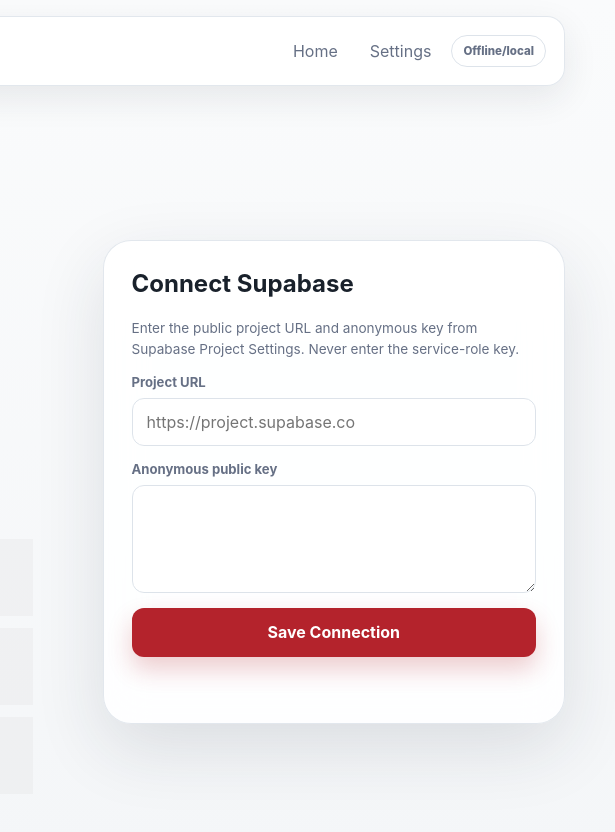
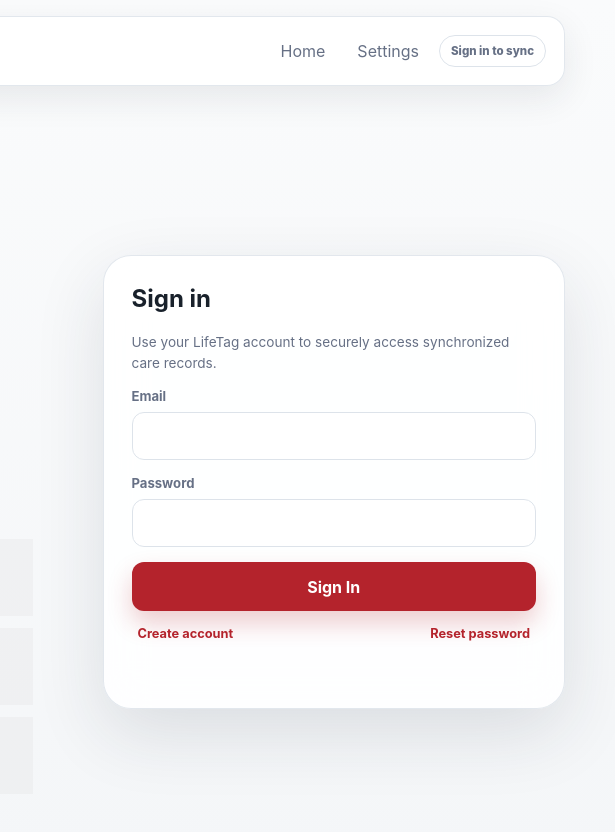
Before and after one commit to cozeenn/lifetag, a plain HTML site: page auth.html in a window 1280 px wide. Shown: the full height of the page, 665-1280 px from the left. Drawn offline with nearby package versions, Linux system fonts and the light colour scheme.

Commit message:
Simplify secure account to email login

```diff
--- a/auth.html
+++ b/auth.html
@@ -1,7 +1,6 @@
 <!DOCTYPE html><html lang="en"><head><meta charset="UTF-8"><meta name="viewport" content="width=device-width,initial-scale=1"><title>LifeTag | Secure Account</title><link rel="stylesheet" href="style.css"></head><body>
 <header class="site-header"><a class="brand" href="index.html"><img src="assets/logo.svg" alt="LifeTag"><span><strong>LifeTag</strong><small>Secure cloud account</small></span></a><nav class="nav-links"><a href="index.html">Home</a><a href="settings.html">Settings</a><span class="cloud-pill" data-cloud-status>Checking cloud…</span></nav></header>
 <main class="section auth-layout"><section><span class="eyebrow">Protected health workspace</span><h1 class="page-title">Your care records, securely synchronized.</h1><p class="auth-intro">Sign in to synchronize profiles, enforce caregiver permissions, store private documents, and retain an accountable change history across devices.</p><div class="security-points"><div><strong>Row-level security</strong><span>Database policies isolate every household.</span></div><div><strong>Private documents</strong><span>Files use protected storage and signed access.</span></div><div><strong>Offline first</strong><span>Essential records remain cached on this device.</span></div></div></section>
-<section class="form-card auth-card"><div id="setupPanel"><h2>Connect Supabase</h2><p>Enter the public project URL and anonymous key from Supabase Project Settings. Never enter the service-role key.</p><form id="cloudSetupForm"><label class="field"><span>Project URL</span><input id="supabaseUrl" type="url" required placeholder="https://project.supabase.co"></label><label class="field"><span>Anonymous public key</span><textarea id="supabaseAnonKey" required rows="4"></textarea></label><button class="button button-primary button-full">Save Connection</button></form></div>
-<div id="authPanel" hidden><h2 id="authTitle">Sign in</h2><form id="authForm"><label class="field"><span>Email</span><input id="authEmail" type="email" autocomplete="email" required></label><label class="field"><span>Password</span><input id="authPassword" type="password" autocomplete="current-password" minlength="8" required></label><button class="button button-primary button-full" id="signInButton">Sign In</button></form><div class="auth-actions"><button id="createAccount" type="button">Create account</button><button id="resetPassword" type="button">Reset password</button></div></div>
-<div id="accountPanel" hidden><h2>Account connected</h2><p id="accountEmail"></p><div class="account-actions"><button class="button button-primary button-full" id="syncNow">Sync Now</button><button class="button button-outline button-full" id="signOut">Sign Out</button><button class="button button-danger-ghost button-full" id="disconnectCloud">Disconnect This Device</button></div></div><p id="authMessage" class="form-message" role="status"></p></section></main>
+<section class="form-card auth-card"><div id="authPanel"><h2 id="authTitle">Sign in</h2><p>Use your LifeTag account to securely access synchronized care records.</p><form id="authForm"><label class="field"><span>Email</span><input id="authEmail" type="email" autocomplete="email" required></label><label class="field"><span>Password</span><input id="authPassword" type="password" autocomplete="current-password" minlength="8" required></label><button class="button button-primary button-full" id="signInButton">Sign In</button></form><div class="auth-actions"><button id="createAccount" type="button">Create account</button><button id="resetPassword" type="button">Reset password</button></div></div>
+<div id="accountPanel" hidden><h2>Account connected</h2><p id="accountEmail"></p><div class="account-actions"><button class="button button-primary button-full" id="syncNow">Sync Now</button><button class="button button-outline button-full" id="signOut">Sign Out</button></div></div><p id="authMessage" class="form-message" role="status"></p></section></main>
 <script src="https://cdn.jsdelivr.net/npm/@supabase/supabase-js@2"></script><script src="backend.js"></script><script src="auth.js"></script></body></html>
--- a/auth.js
+++ b/auth.js
@@ -1,10 +1,8 @@
 const message=(text,error=false)=>{const el=document.getElementById("authMessage");el.textContent=text;el.classList.toggle("error",error);};
-async function refreshAuth(){const configured=LifeTagCloud.configured();document.getElementById("setupPanel").hidden=configured;document.getElementById("authPanel").hidden=!configured;document.getElementById("accountPanel").hidden=true;if(!configured)return;await new Promise(resolve=>setTimeout(resolve,300));const user=LifeTagCloud.user();if(user){document.getElementById("authPanel").hidden=true;document.getElementById("accountPanel").hidden=false;document.getElementById("accountEmail").textContent=user.email;}}
-document.getElementById("cloudSetupForm").addEventListener("submit",event=>{event.preventDefault();const url=document.getElementById("supabaseUrl").value.trim(),anonKey=document.getElementById("supabaseAnonKey").value.trim();if(!url.includes(".supabase.co"))return message("Enter a valid Supabase project URL.",true);LifeTagCloud.setConfig({url,anonKey});});
+async function refreshAuth(){document.getElementById("authPanel").hidden=false;document.getElementById("accountPanel").hidden=true;await new Promise(resolve=>setTimeout(resolve,300));const user=LifeTagCloud.user();if(user){document.getElementById("authPanel").hidden=true;document.getElementById("accountPanel").hidden=false;document.getElementById("accountEmail").textContent=user.email;}}
 document.getElementById("authForm").addEventListener("submit",async event=>{event.preventDefault();const {error}=await LifeTagCloud.client().auth.signInWithPassword({email:document.getElementById("authEmail").value,password:document.getElementById("authPassword").value});if(error)return message(error.message,true);message("Signed in. Synchronizing…");await LifeTagCloud.pull();await LifeTagCloud.flush();refreshAuth();});
 document.getElementById("createAccount").addEventListener("click",async()=>{const email=document.getElementById("authEmail").value,password=document.getElementById("authPassword").value;if(!email||password.length<8)return message("Enter an email and a password of at least 8 characters.",true);const {error}=await LifeTagCloud.client().auth.signUp({email,password});message(error?error.message:"Check your email to confirm the new account.",Boolean(error));});
 document.getElementById("resetPassword").addEventListener("click",async()=>{const email=document.getElementById("authEmail").value;if(!email)return message("Enter your email first.",true);const {error}=await LifeTagCloud.client().auth.resetPasswordForEmail(email,{redirectTo:location.href});message(error?error.message:"Password reset email sent.",Boolean(error));});
 document.getElementById("syncNow").addEventListener("click",async()=>{message("Synchronizing…");try{await LifeTagCloud.pull();const result=await LifeTagCloud.flush();message(`Cloud synchronization complete: ${result.profiles} profile(s) and ${result.care} care record(s) uploaded.`);}catch(error){message(`Sync failed: ${error.message||error}`,true);}});
 document.getElementById("signOut").addEventListener("click",async()=>{await LifeTagCloud.client().auth.signOut();refreshAuth();});
-document.getElementById("disconnectCloud").addEventListener("click",()=>{if(confirm("Disconnect Supabase from this browser? Offline data will remain."))LifeTagCloud.clearConfig();});
 window.addEventListener("load",()=>setTimeout(refreshAuth,450));
--- a/backend.js
+++ b/backend.js
@@ -1,11 +1,15 @@
 (function () {
   const CONFIG_KEY = "lifetag_supabase_config";
   const QUEUE_KEY = "lifetag_sync_queue";
+  const DEFAULT_CONFIG = {
+    url: "https://djcylgxxrgzpymlfgeau.supabase.co",
+    anonKey: "sb_publishable_P3AQaiIpw-VnLb5xpR7nuw_Kt91DVrj"
+  };
   let client = null;
   let user = null;
   let syncPromise = null;
 
-  function config() { try { return JSON.parse(localStorage.getItem(CONFIG_KEY)) || {}; } catch { return {}; } }
+  function config() { try { return JSON.parse(localStorage.getItem(CONFIG_KEY)) || DEFAULT_CONFIG; } catch { return DEFAULT_CONFIG; } }
   function configured() { const value = config(); return Boolean(value.url && value.anonKey && window.supabase); }
   function setStatus(state) {
     document.documentElement.dataset.cloud = state;
--- a/sw.js
+++ b/sw.js
@@ -1,4 +1,4 @@
-const CACHE="lifetag-v8";
+const CACHE="lifetag-v9";
 const ASSETS=["./","index.html","profiles.html","profile.html","emergency.html","add-profile.html","care.html","settings.html","auth.html","admin.html","style.css","app.js","care.js","backend.js","auth.js","admin.js","qr.js","assets/logo.svg"];
 self.addEventListener("install",event=>event.waitUntil(caches.open(CACHE).then(cache=>cache.addAll(ASSETS)).then(()=>self.skipWaiting())));
 self.addEventListener("activate",event=>event.waitUntil(caches.keys().then(keys=>Promise.all(keys.filter(key=>key!==CACHE).map(key=>caches.delete(key)))).then(()=>self.clients.claim())));
```
